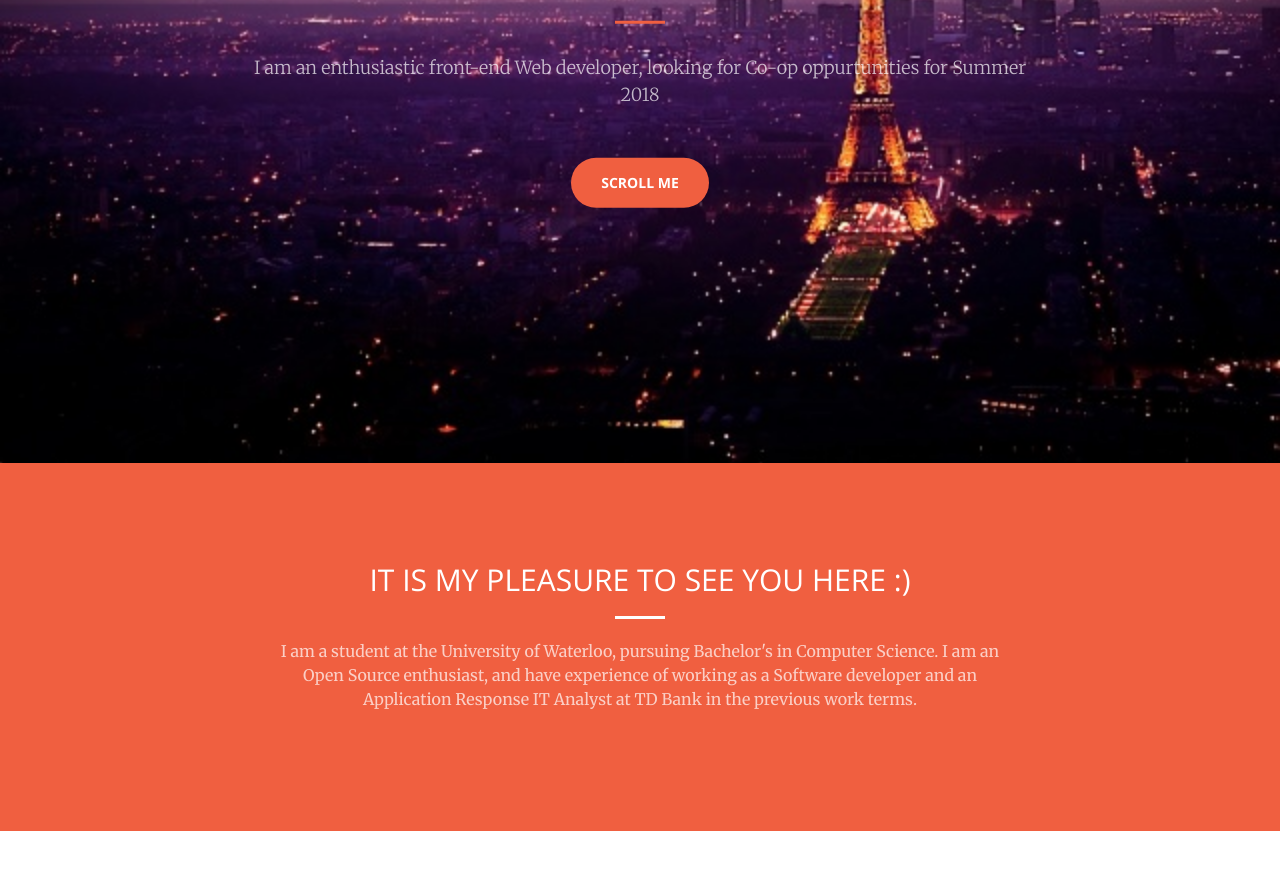
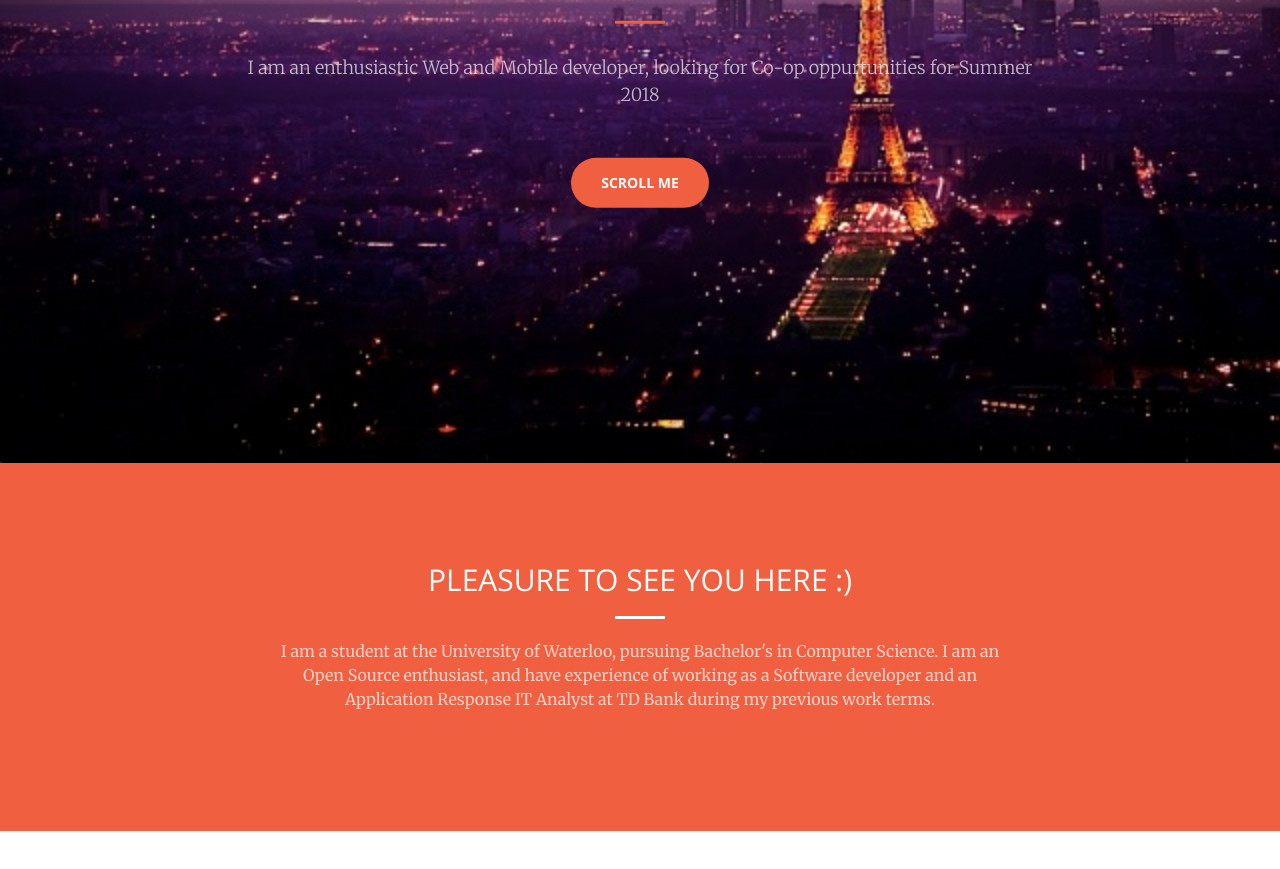
Before and after one commit to karanbhandari/karanbhandari.github.io, a plain HTML site: page index.html in a window 1280 px wide. Shown: the part 337-1206 px from the top of the page. Drawn offline with nearby package versions, Linux system fonts and the light colour scheme.

Commit message:
website minor changes

```diff
--- a/index.html
+++ b/index.html
@@ -74,7 +74,7 @@
         <div class="header-content-inner">
             <h1>Hi, I am Karan Bhandari</h1>
             <hr>
-            <p>I am an enthusiastic front-end Web developer, looking for Co-op oppurtunities for Summer 2018</p>
+            <p>I am an enthusiastic Web and Mobile developer, looking for Co-op oppurtunities for Summer 2018</p>
 
             <a href="#about" class="btn btn-primary btn-xl page-scroll">Scroll me</a>
         </div>
@@ -85,9 +85,9 @@
     <div class="container">
         <div class="row">
             <div class="col-lg-8 col-lg-offset-2 text-center">
-                <h2 class="section-heading">IT IS MY PLEASURE TO SEE YOU HERE :)</h2>
+                <h2 class="section-heading">PLEASURE TO SEE YOU HERE :)</h2>
                 <hr class="light">
-                <p class="text-faded">I am a student at the University of Waterloo, pursuing Bachelor's in Computer Science. I am an Open Source enthusiast, and have experience of working as a Software developer and an Application Response IT Analyst at TD Bank in the previous work terms. </p>
+                <p class="text-faded">I am a student at the University of Waterloo, pursuing Bachelor's in Computer Science. I am an Open Source enthusiast, and have experience of working as a Software developer and an Application Response IT Analyst at TD Bank during my previous work terms. </p>
             </div>
         </div>
     </div>
```
